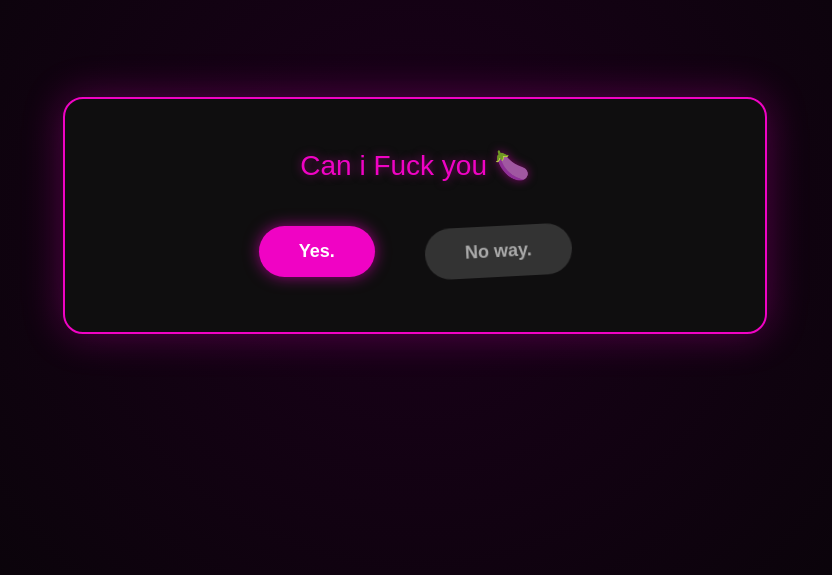
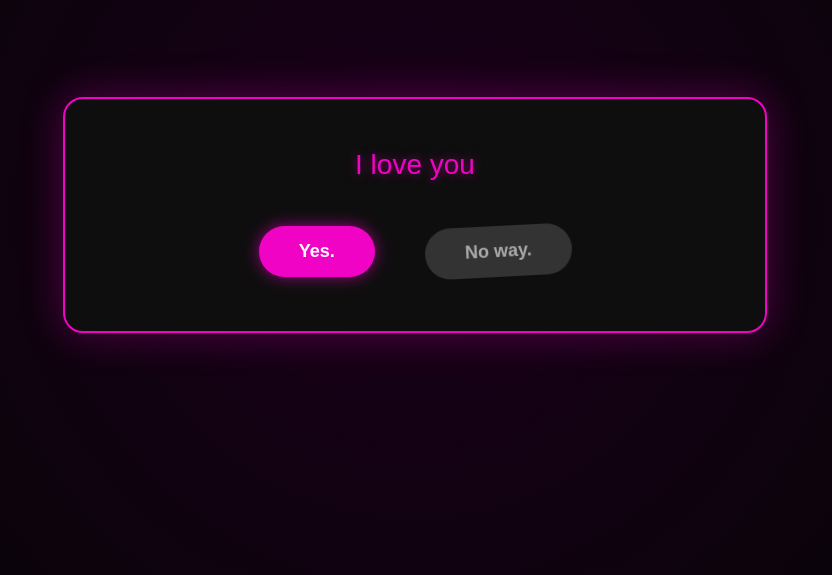
Before and after one commit to Abhijit394/experiment1, a plain HTML site: page index.html in a window 1280 px wide. Shown: the part 185-760 px from the top of the page, without its empty margins (225-1057 px from the left). Drawn offline with Linux system fonts and the light colour scheme.

Commit message:
Update question text in index.html

```diff
--- a/index.html
+++ b/index.html
@@ -11,7 +11,7 @@
 
 <div id="Box">
   <div id="content-wrapper">
-    <div class="question-text">Can i Fuck you 🍆</div>
+    <div class="question-text">I love you</div>
     <div class="btn-group">
       <button id="Stay">Yes.</button>
       <button id="runaway-btn">No way.</button>
@@ -22,4 +22,5 @@
 
 <script src="script.js" > </script>
 </body>
+
 </html>
```
